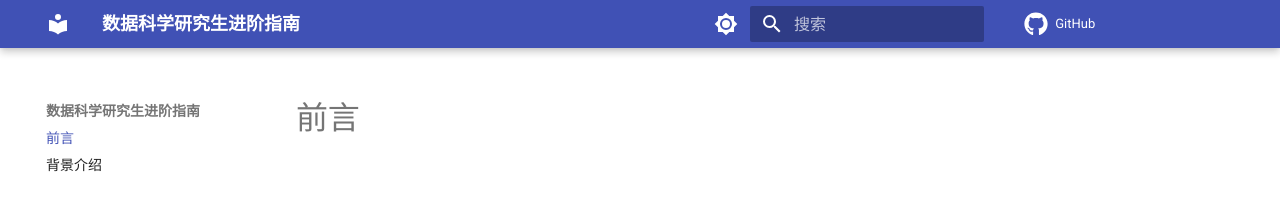
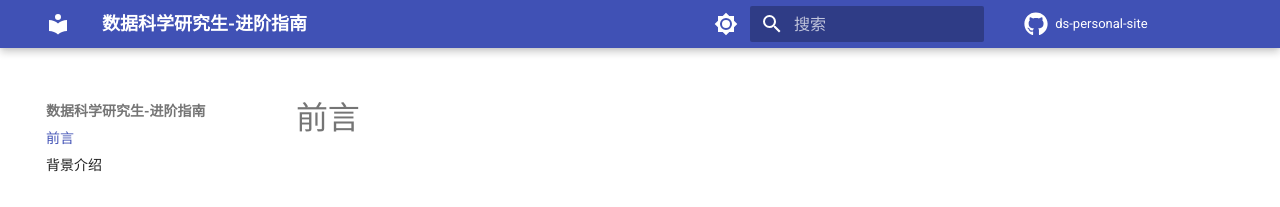
Before and after one commit to Messimeimei/personal-site, an MkDocs documentation site: the page built from docs/index.md, in a window 1280 px wide. Shown: the top 207 px of the page. Built offline with MkDocs 1.6.1 and Material for MkDocs 9.7.7, drawn with Linux system fonts in a browser that asks for light colours; comment, search, counter and statistics services are not loaded.

Commit message:
更新网站名称

```diff
--- a/mkdocs.yml
+++ b/mkdocs.yml
@@ -1,5 +1,6 @@
-site_name: 数据科学研究生进阶指南
+site_name: 数据科学研究生-进阶指南
 repo_url: https://github.com/Messimeimei/personal-site  # 用于展示github相关信息
+repo_name: ds-personal-site
 theme:
   name: material
   language: zh
```
